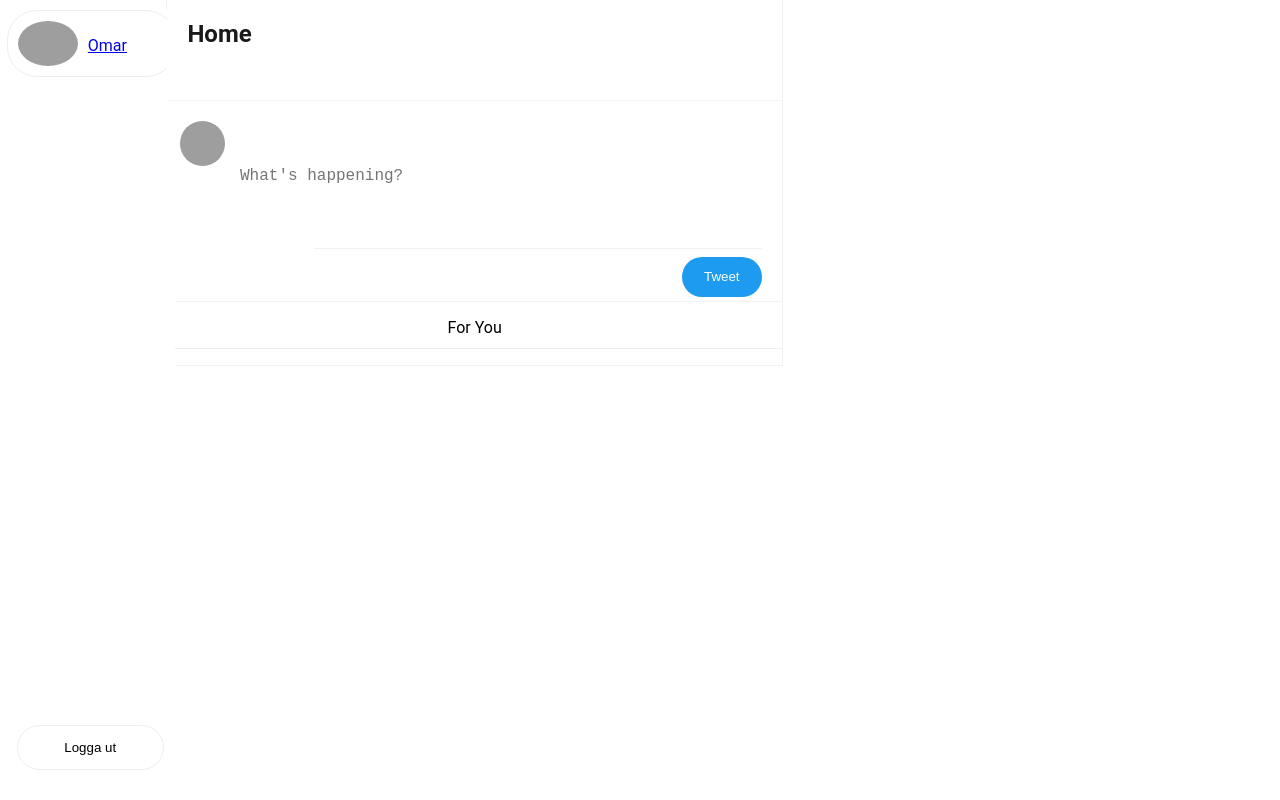
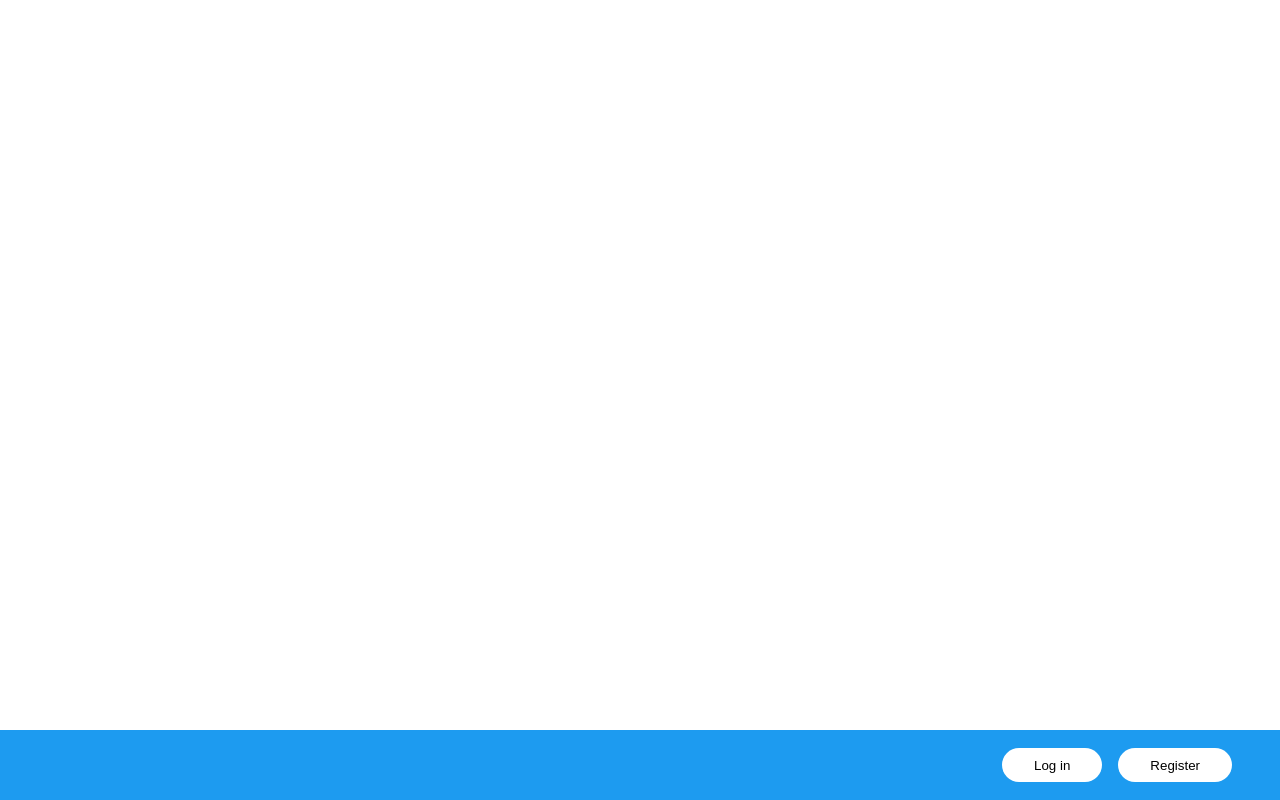
Before and after one commit to s-fadel/twitter-project, a React (Create React App) app: page / in a window 1280 px wide. Built offline with nearby package versions, Linux system fonts and the light colour scheme; grey boxes are pictures that could not be loaded; a web font is replaced by a local one.

Commit message:
sorry, restored state to HOME

```diff
--- a/src/App.js
+++ b/src/App.js
@@ -7,7 +7,7 @@ import Register from "./Register";
 import Dashboard from "./Dashboard";
 
 const App = () => {
-  const [view, setView] = useState("DASHBOARD");
+  const [view, setView] = useState("HOME");
 
   useEffect(() => {}, []);
 
```
